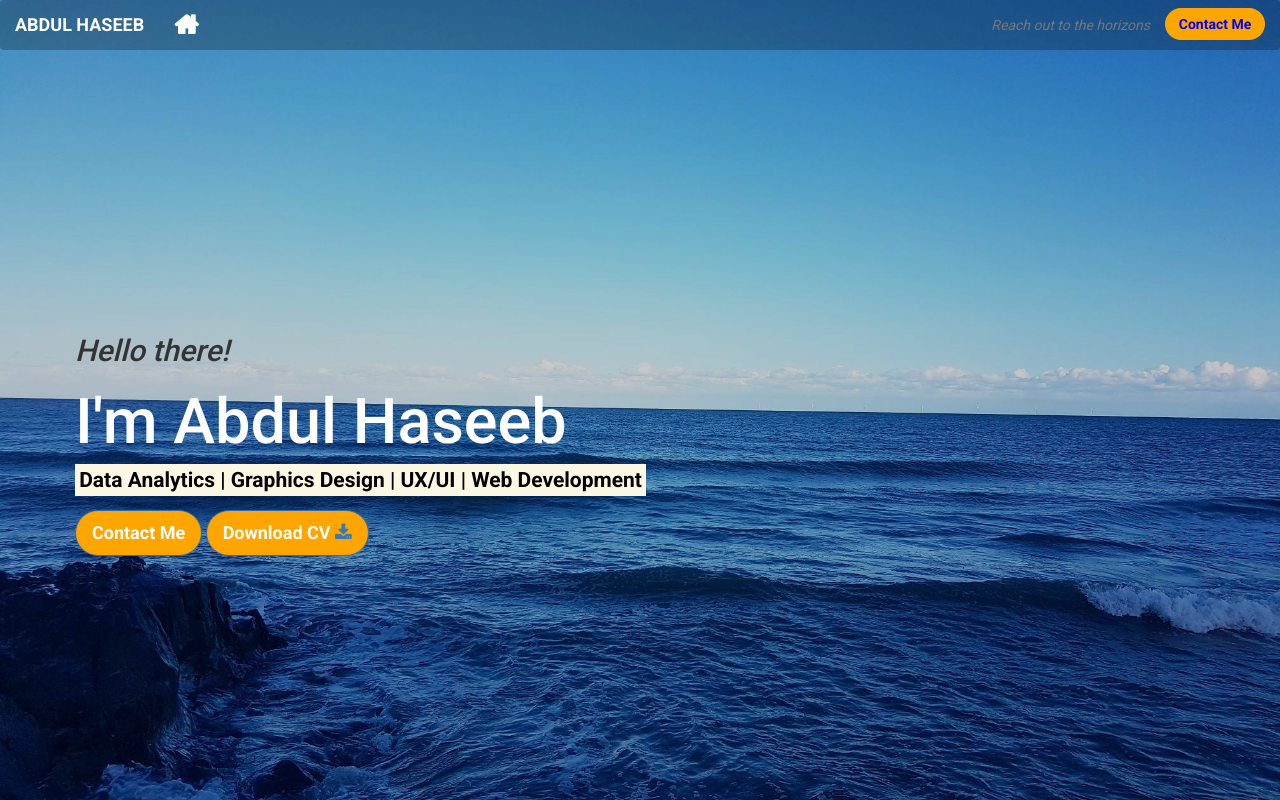
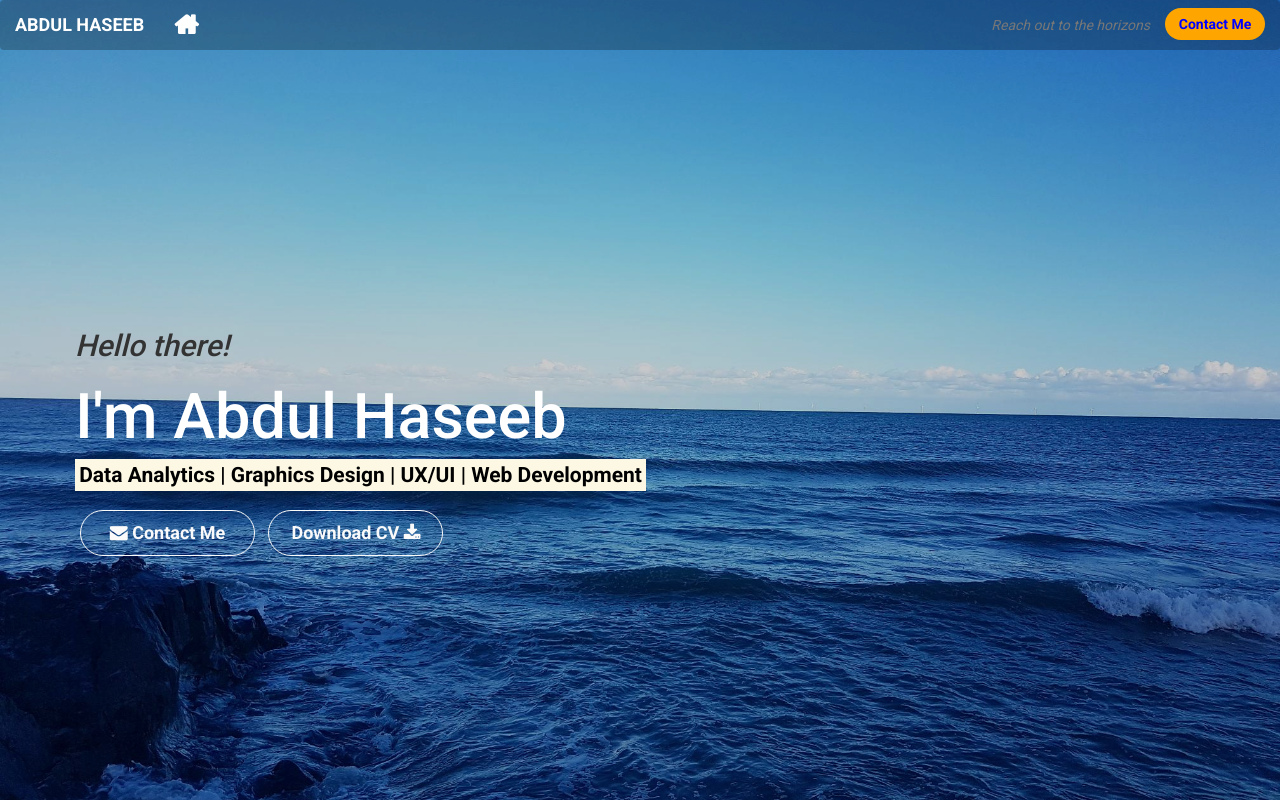
Before and after one commit to ahaseeb235/resume_ahaseeb235, a plain HTML site: page index.html in a window 1280 px wide. Shown: the top 800 px of the page. Drawn offline with nearby package versions, Linux system fonts and the light colour scheme.

Commit message:
adjusted buttons with fa fa icons

```diff
--- a/index.html
+++ b/index.html
@@ -81,7 +81,8 @@
 
              <!-- Callout buttons -->
 
-                    <button type="button" class="btn btn-primary btn-lg btn--cta btn--red" data-toggle="modal" data-target="#SignupModal">Contact Me</button>
+                    <button type="button" class="btn btn-primary btn-lg btn--cta btn--red" data-toggle="modal" data-target="#SignupModal"><i class="fa fa-envelope" aria-hidden="true"> </i> Contact Me </button>
+
                     <button type="button" class="btn btn-primary btn-lg btn--cta btn--red"> Download CV <a href="#" class="cv-pdf"><i class="fa fa-download" aria-hidden="true"></i> </a> </button>
 
             <!-- / Callout buttons -->
--- a/style.css
+++ b/style.css
@@ -36,7 +36,7 @@ body {
 
 
 .quotes-container {
-    background-color: gray;
+    background-color: #fafafa;
 
 }
 
@@ -130,6 +130,10 @@ body {
     color: white;
 }
 
+.fa-download, .fa-envelope {
+    color: #fafafa;
+}
+
 
 /* block divider */
 
@@ -145,21 +149,27 @@ body {
 .btn--cta {
     font-weight: bold;
     border-radius: 25px;
-    width: relative;
+    width: 175px;
+    margin:5px;
 }
 
 .btn--red {
-    color: white;
-    background-color: orange;
+    color: #fafafa;
+    background-color: transparent;
+    border-color: #fafafa;
+    margin: 5px;
 }
 
 .btn--red:hover,
 .btn--red:active,
 .btn--red:focus,
 .btn--red:active:focus {
-    background-color: red;
-    border-color: none;
-    color: white;
+    background-color: orange;
+    color: #fafafa;
+    transition: all 0.35s ease-in-out;
+    -moz-transition: all 0.35s ease-in-out;
+    -webkit-transition: all 0.35s ease-in-out;
+    -o-transition: all 0.35s ease-in-out;
 }
 
 
```
